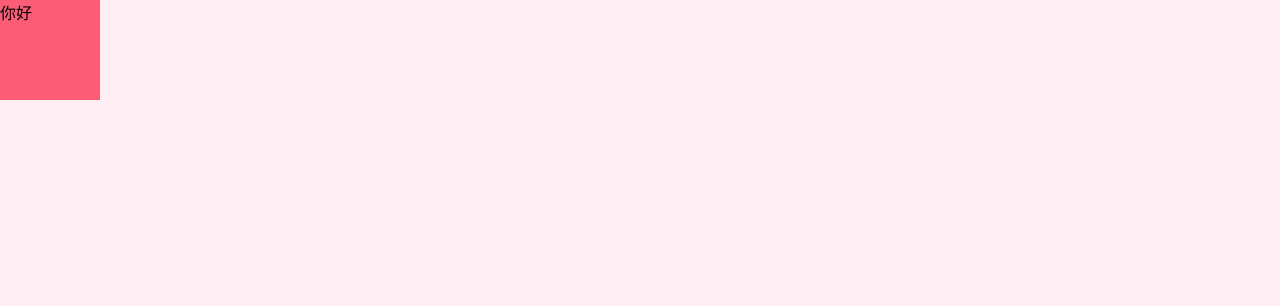
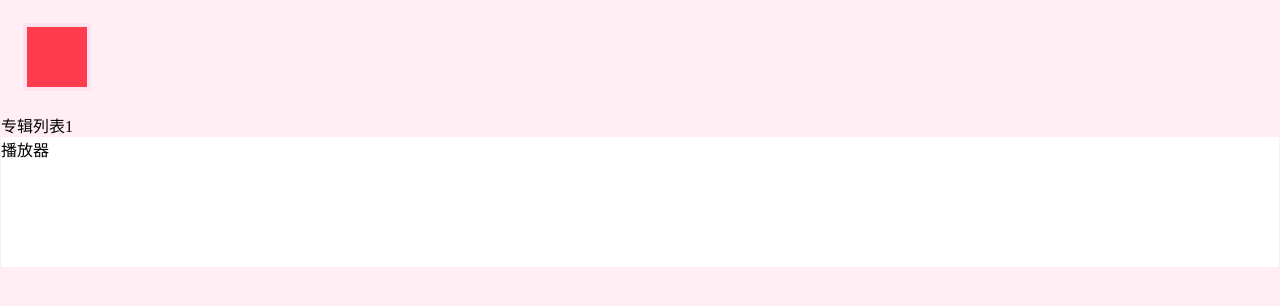
Before and after one commit to funny-man/z-music, a website built with webpack: page index.html in a window 1280 px wide. Built offline with Linux system fonts and the light colour scheme.

Commit message:
20180416/更新

```diff
--- a/index.html
+++ b/index.html
@@ -7,15 +7,41 @@
     <meta http-equiv="X-UA-Compatible" content="ie=edge">
     <title>Document</title>
     <link rel="stylesheet" href="./dist/main.css">
+    <style>
+        * {
+            margin: 0;
+            padding: 0;
+            box-sizing: border-box;
+        }
+        html,
+        body {
+            width: 100%;
+            height: 100%;
+            /* background-color: #ffeff5; */
+        }
+        #logo {
+            margin: 22px;
+            width: 68px;
+            height: 68px;
+            background-color: #ff3b4e;
+            border: 4px solid #ffe2ed;
+        }
+    </style>
 
-<body>
-    <div id="z-music">你好</div>
-    <script src="./dist/zMusic.min.js"></script>
-    <script>
+    <body>
+        <div id="ct">
+            <div id="logo"></div>
+            <div id="z-music">
+                <div class="album-list">专辑列表1</div>
+                <div class="player">播放器</div>
+            </div>
+        </div>
+        <script src="./dist/zMusic.min.js"></script>
+        <script>
     //   var player=new zMusic({
     //       a:'初始配置信息'
     //   })
-    </script>
-</body>
+        </script>
+    </body>
 
 </html>
--- a/src/js/zMusic.js
+++ b/src/js/zMusic.js
@@ -1,6 +1,6 @@
-// require('../sass/style.scss')
+//require('../sass/style.scss')
+import sass from '../sass/style.scss'
 
-
-console.log(1)
+console.log('nihaoa')
 require('./public')
 require('./template')
--- a/src/sass/style.scss
+++ b/src/sass/style.scss
@@ -1,13 +1,28 @@
-html,
-body {
-    margin: 0;
-    padding: 0;
+
+// 配色方案
+//const
+$white:#FFF;                             //主白
+$red:#ff6e95;                            //主红
+$bgc:#ffeff5;                            //背景
+$translucent:rgba(255,255,255,0.4);      //播放面板半透明
+$line:#EBEBF2;                           //进度条
+$line_loading:#ff6e95;                   //加载进度条
+$font-1:#788389;                         //字体1
+$font-2:#dcd7db;                         //字体2
+$font-3:#e9c3d1;                         //字体3
+$btn:#d9dcdf;                            //按钮
+$btn_hover:#d9dcdf;                      //按钮悬停
+
+//css
+/* ct做一个媒体查询 其他所有内容都更具ct定位 */
+#ct{
     width: 100%;
     height: 100%;
-    background-color:#ffeff5;
+    background-color: $bgc;
+    padding: 1px;
 }
-div{
-    width: 100px;
-    height: 100px;
-    background-color: rgb(252, 92, 118);
+.player{
+    background-color:$white;
+    width: 100%;
+    height: 130px;
 }
--- a/webpack.config.js
+++ b/webpack.config.js
@@ -1,6 +1,6 @@
 
 const webpack = require("webpack"),
-      path = require("path")
+    path = require("path")
 
 // CopyWebpackPlugin = require('copy-webpack-plugin'),
 ExtractTextPlugin = require("extract-text-webpack-plugin");
@@ -10,9 +10,14 @@ ExtractTextPlugin = require("extract-text-webpack-plugin");
 module.exports = {
     entry: path.resolve(__dirname, 'src/js/zMusic.js'),
     output: {
-        path:path.resolve(__dirname, 'dist'),//__dirname获取当前模块的绝对路径
+        path: path.resolve(__dirname, 'dist'),//__dirname获取当前模块的绝对路径
+        //包规范格式
+        libraryTarget: 'umd',
+        library: "zMusic",
+        umdNamedDefine: true,
         filename: 'zMusic.min.js'
     },
+    devtool: 'source-map',
     // resolve: {
     //     alias: {
     //         test: path.resolve(__dirname, 'test/test.js')
@@ -27,6 +32,9 @@ module.exports = {
         //     contentImage: path.resolve(process.cwd(), './img/avatar.jpeg'),
         //     alwaysNotify: true
         // }),
+        new webpack.HotModuleReplacementPlugin({
+            // Options...
+        }),
         new ExtractTextPlugin({
             filename: "[name].css",
             disable: false,
```
Also changed, not shown: dist/main.css, dist/zMusic.min.js, 2 other files.
